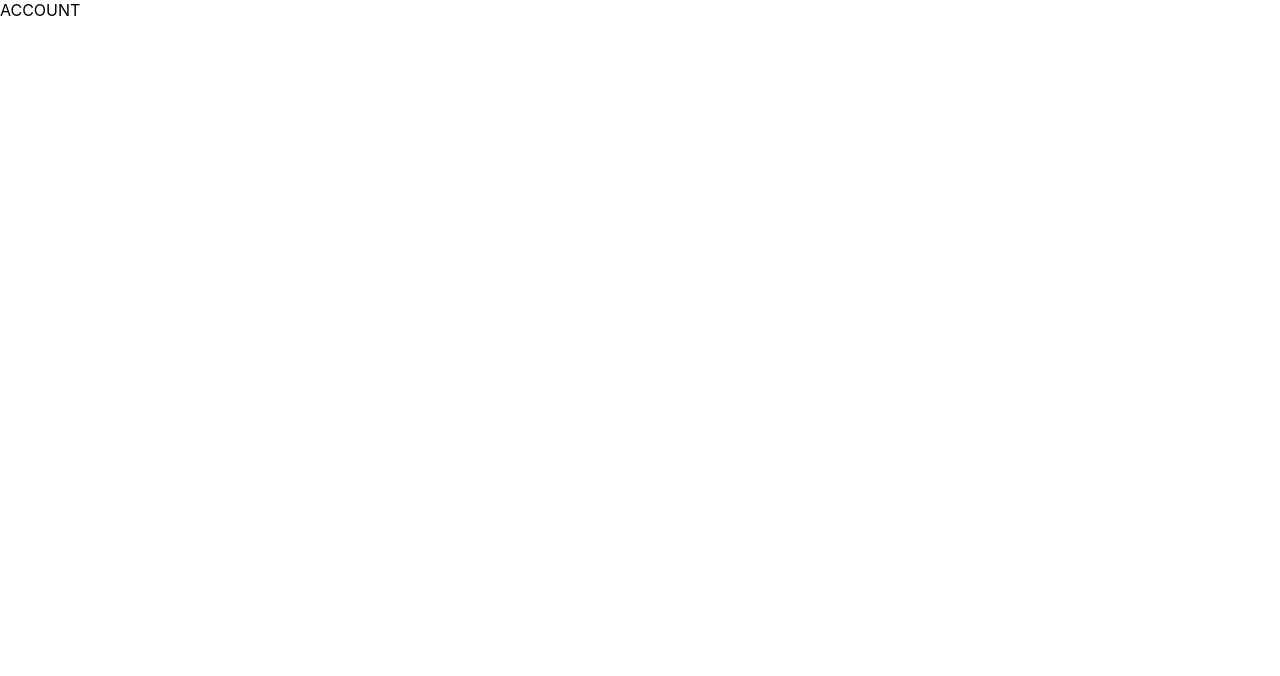
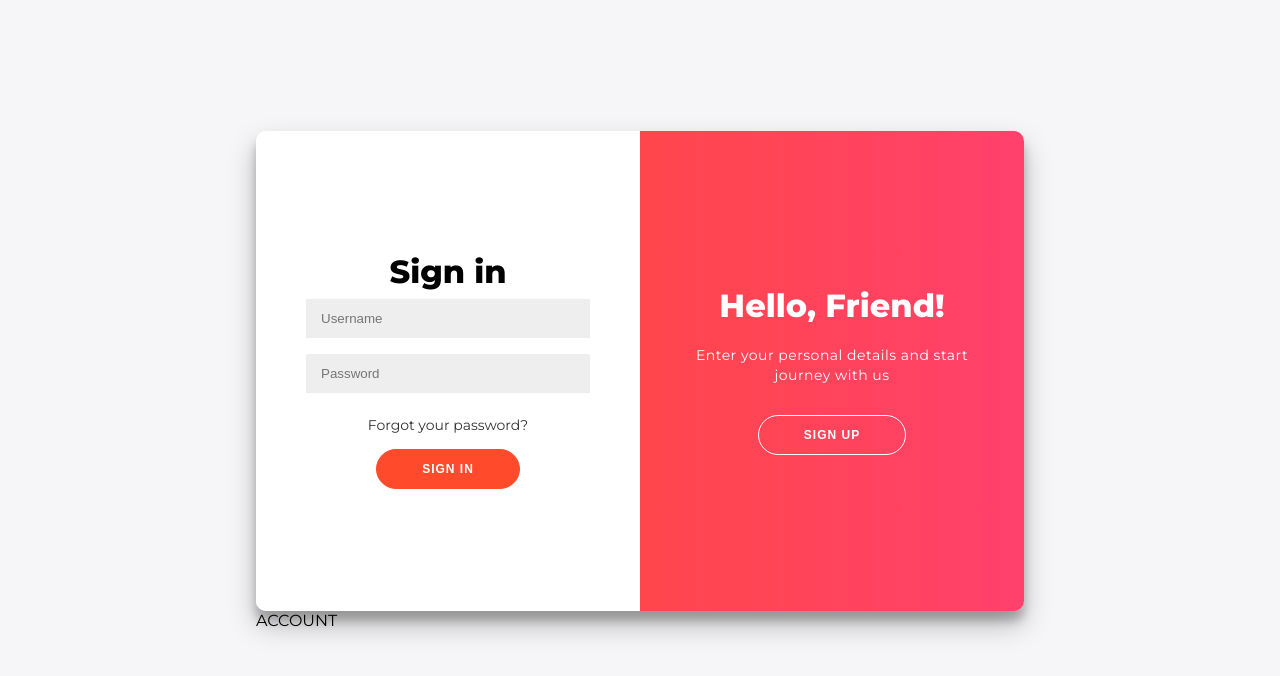
Before and after one commit to Joellehelm/dinnerparty-frontend, a React (Create React App) app: page /account in a window 1280 px wide. Shown: the top 676 px of the page. Built offline with nearby package versions, Linux system fonts and the light colour scheme.

Commit message:
some styling

```diff
--- a/src/components/Login.js
+++ b/src/components/Login.js
@@ -2,6 +2,7 @@ import React, { Component } from 'react';
 import { connect } from 'react-redux';
 import { login } from '../actions/auth';
 import { logout } from '../actions/auth';
+import '../style/login.css'
 
 
 
@@ -60,51 +61,46 @@ class Login extends Component {
 
 
 
+
+
   render() {
       const {username, password} = this.state
 
   return (
-    <div>
-      {
-        // this.props.auth.jwt === localStorage.getItem('token') ||
-        this.state.loggedIn === true ? <button onClick={this.handleButton}>LOGOUT</button>
+
+    <>
+      {this.state.loggedIn === true ? <button onClick={this.handleButton}>LOGOUT</button>
         :
-        <div className="login">
+        <>
+	<div className="form-container sign-in-container">
+		<form onSubmit={this.handleSubmit}>
+			<h1>Sign in</h1>
 
 
-          <form className="form" onSubmit={this.handleSubmit}>
-            <input
-              className="input"
-              placeholder="username"
-              type="text"
-              name="username"
-              value={username}
-              onChange={this.handleChange}
-            />
+			<input type="text" name="username" placeholder="Username" value={username} onChange={this.handleChange}/>
+			<input type="password" name="password" placeholder="Password" value={password} onChange={this.handleChange}/>
+			<a href="#">Forgot your password?</a>
+			<button type="submit">Sign In</button>
+		</form>
+	</div>
+	<div className="overlay-container">
+		<div className="overlay">
+			<div className="overlay-panel overlay-left">
+				<h1>Welcome Back!</h1>
+				<p>To keep connected with us please login with your personal info</p>
+				<button onClick={this.props.handleSwap} className="ghost" id="signIn">Sign In</button>
+			</div>
+			<div className="overlay-panel overlay-right">
+				<h1>Hello, Friend!</h1>
+				<p>Enter your personal details and start journey with us</p>
+				<button onClick={this.props.handleSwap} className="ghost" id="signUp">Sign Up</button>
+			</div>
+		</div>
+	</div>
+  </>
+  }
+</>
 
-
-            <input
-              className="input"
-              placeholder="password"
-              type="new-password"
-              name="password"
-              value={password}
-              onChange={this.handleChange}
-            />
-            <button className="loginbutton" placeholder="submit" type="submit">
-              <h4 className="logintext">Log In</h4>
-            </button>
-
-
-            </form>
-            <div>
-            {
-              this.state.errors ? this.handleErrors() : null
-            }
-          </div>
-        </div>
-  }
-        </div>
       );
     }
   }
@@ -122,3 +118,82 @@ class Login extends Component {
 
 
   export default connect(mapStateToProps, mapDispatchToProps)(Login);
+
+
+
+
+
+
+
+
+
+
+
+
+
+
+
+
+
+
+
+
+
+
+
+
+
+
+
+
+
+
+
+
+
+
+  // return (
+  //   <div>
+  //     {
+  //       // this.props.auth.jwt === localStorage.getItem('token') ||
+  //       this.state.loggedIn === true ? <button onClick={this.handleButton}>LOGOUT</button>
+  //       :
+  //       <div className="login">
+
+
+  //         <form className="form" onSubmit={this.handleSubmit}>
+  //           <input
+  //             className="input"
+  //             placeholder="username"
+  //             type="text"
+  //             name="username"
+  //             value={username}
+  //             onChange={this.handleChange}
+  //           />
+
+
+  //           <input
+  //             className="input"
+  //             placeholder="password"
+  //             type="new-password"
+  //             name="password"
+  //             value={password}
+  //             onChange={this.handleChange}
+  //           />
+  //           <button className="loginbutton" placeholder="submit" type="submit">
+  //             <h4 className="logintext">Log In</h4>
+  //           </button>
+
+
+  //           </form>
+  //           <div>
+  //           {
+  //             this.state.errors ? this.handleErrors() : null
+  //           }
+  //         </div>
+  //       </div>
+  // }
+  //       </div>
+  //     );
+  //   }
+  // }
--- a/src/components/MainContainer.js
+++ b/src/components/MainContainer.js
@@ -1,6 +1,7 @@
 import React, { Component } from 'react';
-import Login from './Login'
-import Signup from './Signup'
+// import Login from './Login'
+// import Signup from './Signup'
+import Registration from './Registration'
 import Testing from '../testing'
 import {
     BrowserRouter as Router,
@@ -11,18 +12,18 @@ import {
 
 
 
-  const login = (props) => {
-      return (
-          <Login handleLogin={this.props.handleLogin} loggedInStatus={this.props.isLoggedIn}/>
-      )
-  }
+//   const login = (props) => {
+//       return (
+//           <Login handleLogin={this.props.handleLogin} loggedInStatus={this.props.isLoggedIn}/>
+//       )
+//   }
 
 
-  const signup = (props) => {
-    return(
-        <Signup handleLogin={this.props.handleLogin} loggedInStatus={this.props.isLoggedIn} />
-    )
-  }
+//   const signup = (props) => {
+//     return(
+//         <Signup handleLogin={this.props.handleLogin} loggedInStatus={this.props.isLoggedIn} />
+//     )
+//   }
 
 
   const home = (props) => {
@@ -55,20 +56,25 @@ class MainContainer extends Component {
 
     render() {
         return (
+
             <Router>
-            <div>
-                {/* <Login handleLogin={this.props.handleLogin} loggedInStatus={this.props.isLoggedIn} /> */}
-                {/* <Signup handleLogin={this.props.handleLogin} loggedInStatus={this.props.isLoggedIn} /> */}
+            <div >
+                <Registration handleLogin={this.props.handleLogin} loggedInStatus={this.props.isLoggedIn} />
 
                 <Switch>
                     <Route exact path = "/" component={home}>
 
+
                         </Route>
+
                     <Route exact path = "/messages" component={messages}>
 
                         </Route>
+
                     <Route exact path = "/account" component={account}>
+
                         </Route>
+
                     </Switch>
             </div>
             </ Router>
--- /dev/null
+++ b/src/components/Registration.js
@@ -0,0 +1,39 @@
+import React, { Component } from 'react';
+import Login from './Login'
+import Signup from './Signup'
+
+class Registration extends Component {
+    constructor(){
+        super()
+
+        this.state = {
+            clicked: true
+        }
+    }
+
+    handleSwap = (event) => {
+        event.preventDefault()
+        this.setState({
+            clicked: !this.state.clicked
+        })
+        const container = document.getElementById('container')
+        this.state.clicked ? container.classList.add('right-panel-active') : container.classList.remove('right-panel-active')
+    }
+
+
+    // maybe swap the return below to a logout button if the user is logged in
+
+    render() {
+        return (
+            <div>
+                <div className="container" id="container">
+                    <Login handleSwap={this.handleSwap} handleLogin={this.props.handleLogin} loggedInStatus={this.props.isLoggedIn}  />
+
+                    <Signup handleSwap={this.handleSwap} handleLogin={this.props.handleLogin} loggedInStatus={this.props.isLoggedIn} />
+                    </div>
+            </div>
+        );
+    }
+}
+
+export default Registration;
--- a/src/components/Signup.js
+++ b/src/components/Signup.js
@@ -1,6 +1,7 @@
 import React, { Component } from 'react';
 import {connect} from 'react-redux'
 import { register } from '../actions/auth'
+import '../style/login.css'
 
 
 
@@ -34,7 +35,7 @@ class Signup extends Component {
         password_confirmation: password_confirmation,
         status: "created"
       }
-      this.props.register(user, this.props.history)
+      this.props.register(user)
 
       this.setState({
         username: "",
@@ -54,52 +55,17 @@ class Signup extends Component {
       const {username, email, password, password_confirmation} = this.state
   return (
         <div>
-
-          <form className="form" onSubmit={this.handleSubmit}>
-            <input
-              className="input"
-              placeholder="username"
-              type="text"
-              name="username"
-              value={username}
-              onChange={this.handleChange}
-            />
-            <input
-              className="input"
-              placeholder="email"
-              type="text"
-              name="email"
-              value={email}
-              onChange={this.handleChange}
-            />
-            <input
-              className="input"
-              placeholder="password"
-              type="new-password"
-              name="password"
-              value={password}
-              onChange={this.handleChange}
-            />
-            <input
-              className="input"
-              placeholder="password confirmation"
-              type="new-password"
-              name="password_confirmation"
-              value={password_confirmation}
-              onChange={this.handleChange}
-            />
-
-            <button placeholder="submit" type="submit">
-              Sign Up
-            </button>
-
-          </form>
-          <div>
-            {
-              this.state.errors ? this.handleErrors() : null
-            }
-          </div>
-        </div>
+    <div class="form-container sign-up-container">
+      <form onSubmit={this.handleSubmit}>
+        <h1>Create Account</h1>
+        <input type="text" placeholder="Name" name="username" value={username} onChange={this.handleChange}/>
+        <input type="email" placeholder="Email" name="email" value={email} onChange={this.handleChange}/>
+        <input type="password" placeholder="Password" name="password" value={password} onChange={this.handleChange}/>
+        <input type="password" placeholder="Password Confirmation" name="password_confirmation" value={password_confirmation} onChange={this.handleChange}/>
+        <button type="submit">Sign Up</button>
+      </form>
+    </div>
+    </div>
       );
     }
   }
--- /dev/null
+++ b/src/style/login.css
@@ -0,0 +1,211 @@
+@import url('https://fonts.googleapis.com/css?family=Montserrat:400,800');
+
+* {
+	box-sizing: border-box;
+}
+
+body {
+	background: #f6f5f7;
+	display: flex;
+	justify-content: center;
+	align-items: center;
+	flex-direction: column;
+	font-family: 'Montserrat', sans-serif;
+	height: 100vh;
+	margin: -20px 0 50px;
+}
+
+h1 {
+	font-weight: bold;
+	margin: 0;
+}
+
+h2 {
+	text-align: center;
+}
+
+p {
+	font-size: 14px;
+	font-weight: 100;
+	line-height: 20px;
+	letter-spacing: 0.5px;
+	margin: 20px 0 30px;
+}
+
+span {
+	font-size: 12px;
+}
+
+a {
+	color: #333;
+	font-size: 14px;
+	text-decoration: none;
+	margin: 15px 0;
+}
+
+button {
+	border-radius: 20px;
+	border: 1px solid #FF4B2B;
+	background-color: #FF4B2B;
+	color: #FFFFFF;
+	font-size: 12px;
+	font-weight: bold;
+	padding: 12px 45px;
+	letter-spacing: 1px;
+	text-transform: uppercase;
+	transition: transform 80ms ease-in;
+}
+
+button:active {
+	transform: scale(0.95);
+}
+
+button:focus {
+	outline: none;
+}
+
+button.ghost {
+	background-color: transparent;
+	border-color: #FFFFFF;
+}
+
+form {
+	background-color: #FFFFFF;
+	display: flex;
+	align-items: center;
+	justify-content: center;
+	flex-direction: column;
+	padding: 0 50px;
+	height: 100%;
+	text-align: center;
+}
+
+input {
+	background-color: #eee;
+	border: none;
+	padding: 12px 15px;
+	margin: 8px 0;
+	width: 100%;
+}
+
+.container {
+	background-color: #fff;
+	border-radius: 10px;
+  	box-shadow: 0 14px 28px rgba(0,0,0,0.25),
+			0 10px 10px rgba(0,0,0,0.22);
+	position: relative;
+	overflow: hidden;
+	width: 768px;
+	max-width: 100%;
+	min-height: 480px;
+}
+
+.form-container {
+	position: absolute;
+	top: 0;
+	height: 100%;
+	transition: all 0.6s ease-in-out;
+}
+
+.sign-in-container {
+	left: 0;
+	width: 50%;
+	z-index: 2;
+}
+
+.container.right-panel-active .sign-in-container {
+	transform: translateX(100%);
+}
+
+.sign-up-container {
+	left: 0;
+	width: 50%;
+	opacity: 0;
+	z-index: 1;
+}
+
+.container.right-panel-active .sign-up-container {
+	transform: translateX(100%);
+	opacity: 1;
+	z-index: 5;
+	animation: show 0.6s;
+}
+
+@keyframes show {
+	0%, 49.99% {
+		opacity: 0;
+		z-index: 1;
+	}
+
+	50%, 100% {
+		opacity: 1;
+		z-index: 5;
+	}
+}
+
+.overlay-container {
+	position: absolute;
+	top: 0;
+	left: 50%;
+	width: 50%;
+	height: 100%;
+	overflow: hidden;
+	transition: transform 0.6s ease-in-out;
+	z-index: 100;
+}
+
+.container.right-panel-active .overlay-container{
+	transform: translateX(-100%);
+}
+
+.overlay {
+	background: #FF416C;
+	background: -webkit-linear-gradient(to right, #FF4B2B, #FF416C);
+	background: linear-gradient(to right, #FF4B2B, #FF416C);
+	background-repeat: no-repeat;
+	background-size: cover;
+	background-position: 0 0;
+	color: #FFFFFF;
+	position: relative;
+	left: -100%;
+	height: 100%;
+	width: 200%;
+  	transform: translateX(0);
+	transition: transform 0.6s ease-in-out;
+}
+
+.container.right-panel-active .overlay {
+  	transform: translateX(50%);
+}
+
+.overlay-panel {
+	position: absolute;
+	display: flex;
+	align-items: center;
+	justify-content: center;
+	flex-direction: column;
+	padding: 0 40px;
+	text-align: center;
+	top: 0;
+	height: 100%;
+	width: 50%;
+	transform: translateX(0);
+	transition: transform 0.6s ease-in-out;
+}
+
+.overlay-left {
+	transform: translateX(-20%);
+}
+
+.container.right-panel-active .overlay-left {
+	transform: translateX(0);
+}
+
+.overlay-right {
+	right: 0;
+	transform: translateX(0);
+}
+
+.container.right-panel-active .overlay-right {
+	transform: translateX(20%);
+}
```
